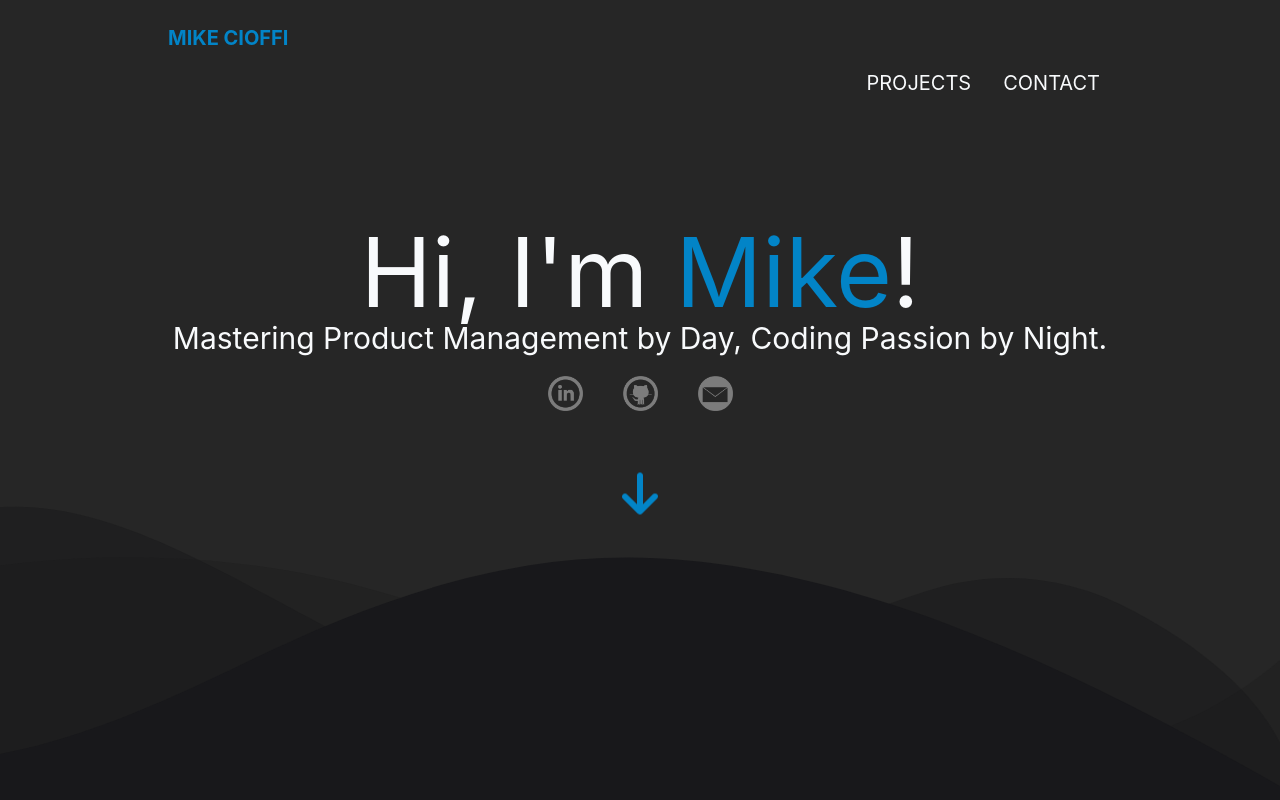
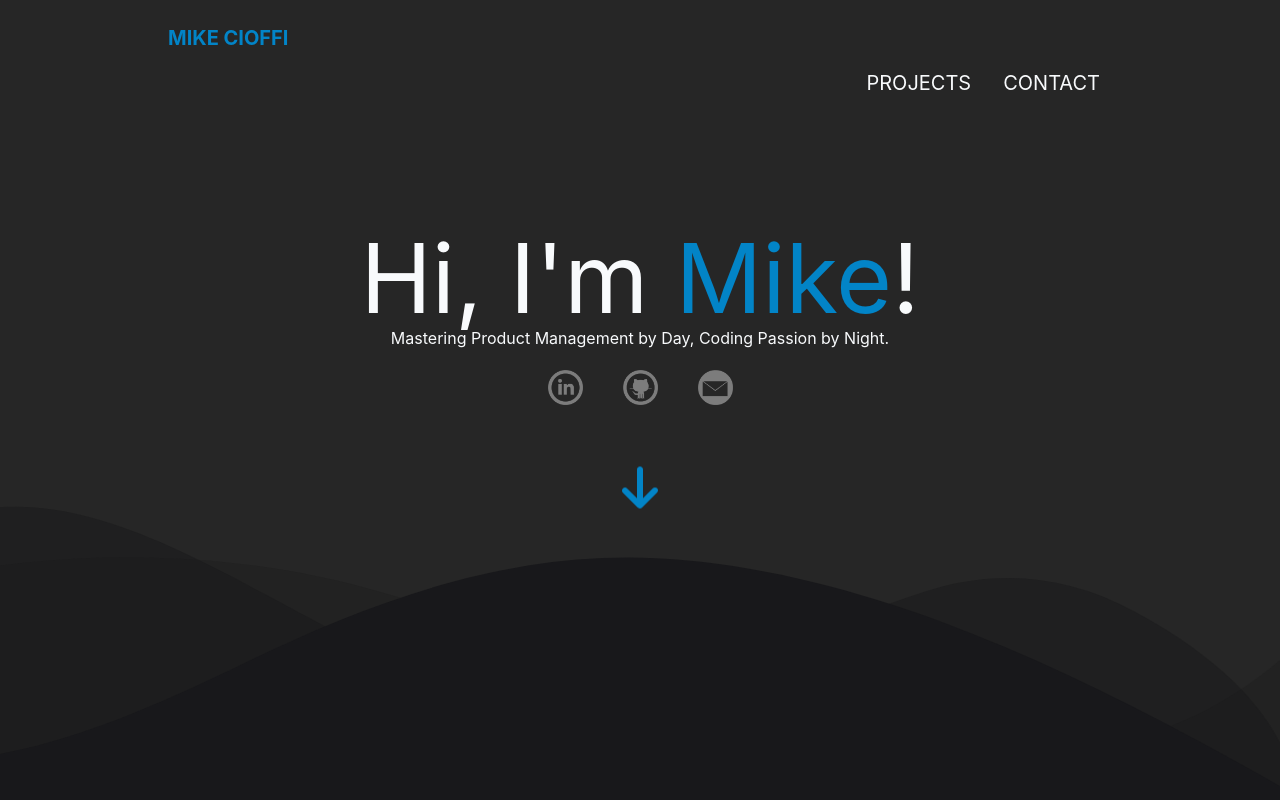
Before and after one commit to MikeCioffi/Personal_Site, a React (Create React App) app: page / in a window 1280 px wide. Shown: the top 800 px of the page. Built offline with nearby package versions, Linux system fonts and the light colour scheme.

Commit message:
update tagline font size

```diff
--- a/src/Component/Intro/Intro.js
+++ b/src/Component/Intro/Intro.js
@@ -13,7 +13,7 @@ export default function Intro() {
 				{" "}
 				Hi, I'm <span className='text-blue'>Mike</span>!
 			</h1>
-			<span className='text-white text-center text-3xl'>
+			<span className='text-white text-center text-md'>
 				Mastering Product Management by Day, Coding Passion by Night. {" "}
 			</span>
 
```
